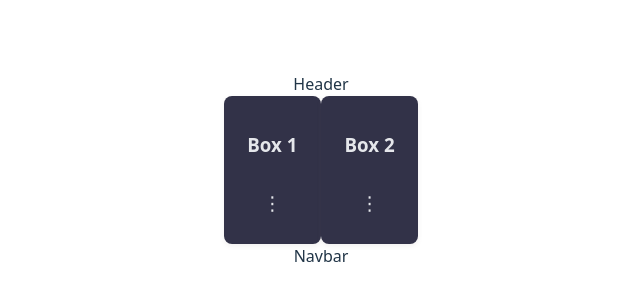
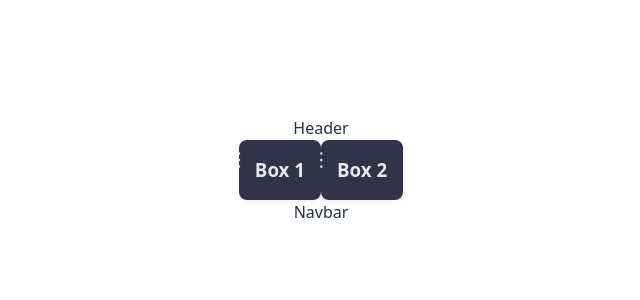
Before and after one commit to DHBW-MEOW/eduflow-frontend, a React (Vite) app: page / in a window 1280 px wide. Shown: the part 230-530 px from the top of the page, without its empty margins (319-959 px from the left). Built offline with nearby package versions, Linux system fonts and the light colour scheme.

Commit message:
- ensured that only one context menu is visible at the same time - try to align the menu-button left of the box

```diff
--- a/src/components/grid/Box.css
+++ b/src/components/grid/Box.css
@@ -1,4 +1,5 @@
 .box{
+  position: relative;
   border: var(--color-border);
   padding: 1rem;
   background-color: var(--color-surface);
@@ -8,11 +9,22 @@
   transition: transform 0.2s ease;
 }
 
-.box-real {/*TODO: für gescheites PopUp nötig*/
-  position: relative; /* wichtig für das Positionieren des Menüs */
+.box-container{
+  display: flex;
+  justify-content: center;
+  align-items: flex-start;
+  position: relative;
+}
+
+.box-title {
+  margin: 0 auto;
+  text-align: center;
 }
 
 .menu-button {
+  position: absolute;
+  top: -10%;
+  right: 60%;
   background: none;
   border: none;
   color: var(--color-text);
@@ -21,20 +33,10 @@
 }
 
 .context-menu {
-  background-color: var(--color-surface);
-  border: 1px solid var(--color-border);
-  padding: 0.5rem;
-  margin-top: 0.5rem;
-  border-radius: 6px;
-  display: flex;
-  flex-direction: column;
-  gap: 0.3rem;
-}
-
-.context-menu-real {/*TODO: gescheites PopUp*/
   position: absolute;
   top: 0;
-  right: -120px; /* Abstand zur Box – je nach Bedarf anpassen */
+  left: 100%;
+  margin-left: 1px;
   background-color: var(--color-bg-2);
   border: 1px solid var(--color-border);
   padding: 0.5rem;
--- a/src/components/grid/Box.tsx
+++ b/src/components/grid/Box.tsx
@@ -9,15 +9,16 @@ export type BoxData = {
 export type BoxProps = BoxData & {
   onDelete: () => void;
   onRename: () => void;
+  menuOpen: boolean;
+  onToggleMenu: () => void;
 };
 
-export function Box({title, onDelete, onRename}: BoxProps) {
-  const [menuOpen, setMenuOpen] = useState(false);
+export function Box({title, onDelete, onRename, menuOpen, onToggleMenu}: BoxProps) {
   return (
     <div className="box">
-      <div>
-        <h3>{title}</h3>
-        <button className="menu-button" onClick={() => setMenuOpen(!menuOpen)}>⋮</button>
+      <button className="menu-button" onClick={onToggleMenu}>⋮</button>
+      <div className="box-container">
+          <h3 className="box-title">{title}</h3>
       </div>
 
       {menuOpen && (
--- a/src/components/grid/Grid.tsx
+++ b/src/components/grid/Grid.tsx
@@ -1,5 +1,6 @@
 import "./Grid.css";
 import { Box, type BoxData } from "./Box.tsx";
+import { useState } from "react";
 
 type GridProps = {
   items: BoxData[];
@@ -8,6 +9,8 @@ type GridProps = {
 
 
 export function Grid({ items, setTitleFunction }: GridProps) {
+  const [openMenuIndex, setOpenMenuIndex] = useState<number | null>(null);
+
   const handleDelete = (index: number) => {
     setTitleFunction((prev) => prev.filter((_, i) => i !== index));
   };
@@ -31,6 +34,8 @@ export function Grid({ items, setTitleFunction }: GridProps) {
           title={item.title}
           onDelete={() => handleDelete(idx)}
           onRename={() => handleRename(idx)}
+          menuOpen={openMenuIndex === idx}
+          onToggleMenu={() => setOpenMenuIndex(prev => (prev === idx ? null : idx))}
         />
       ))}
     </div>
```
Lines whose indentation alone changed are shown as unchanged.
